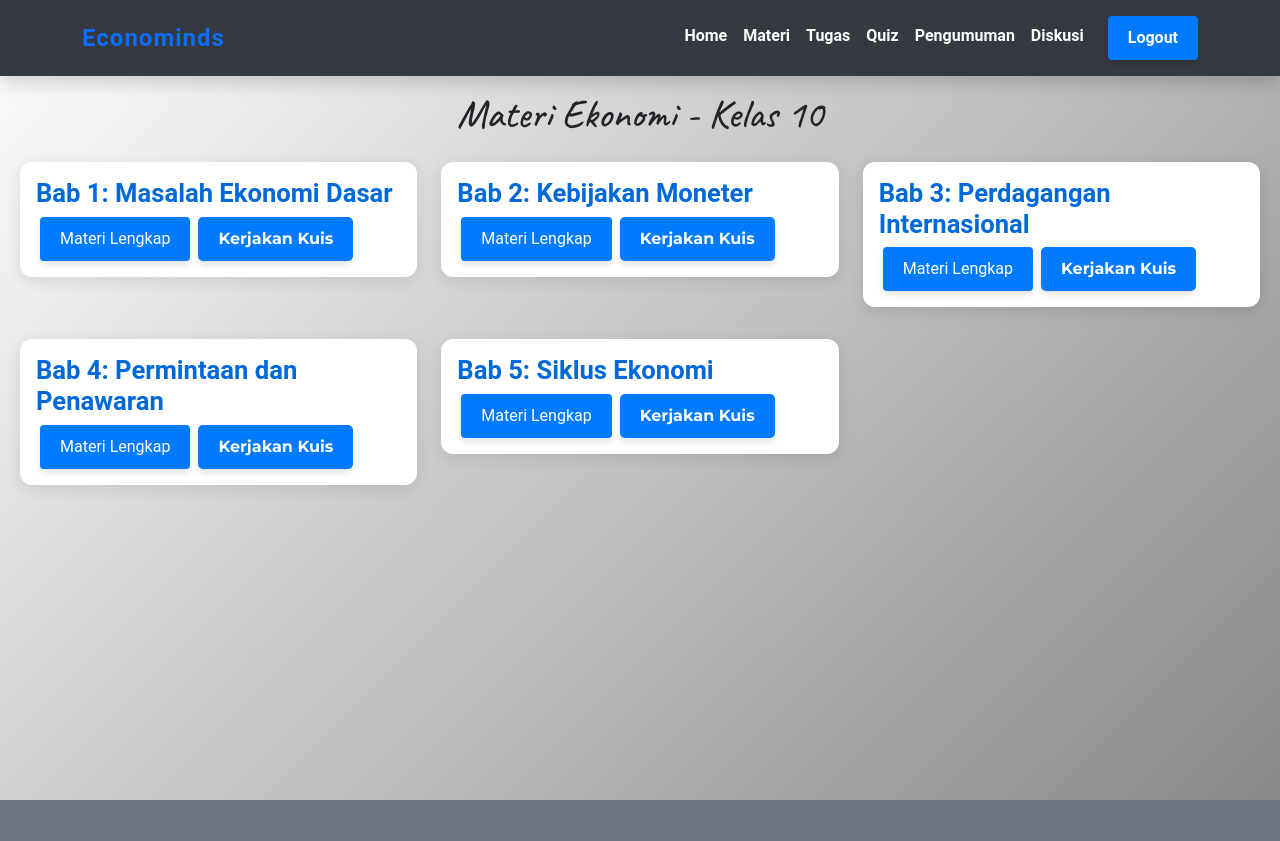
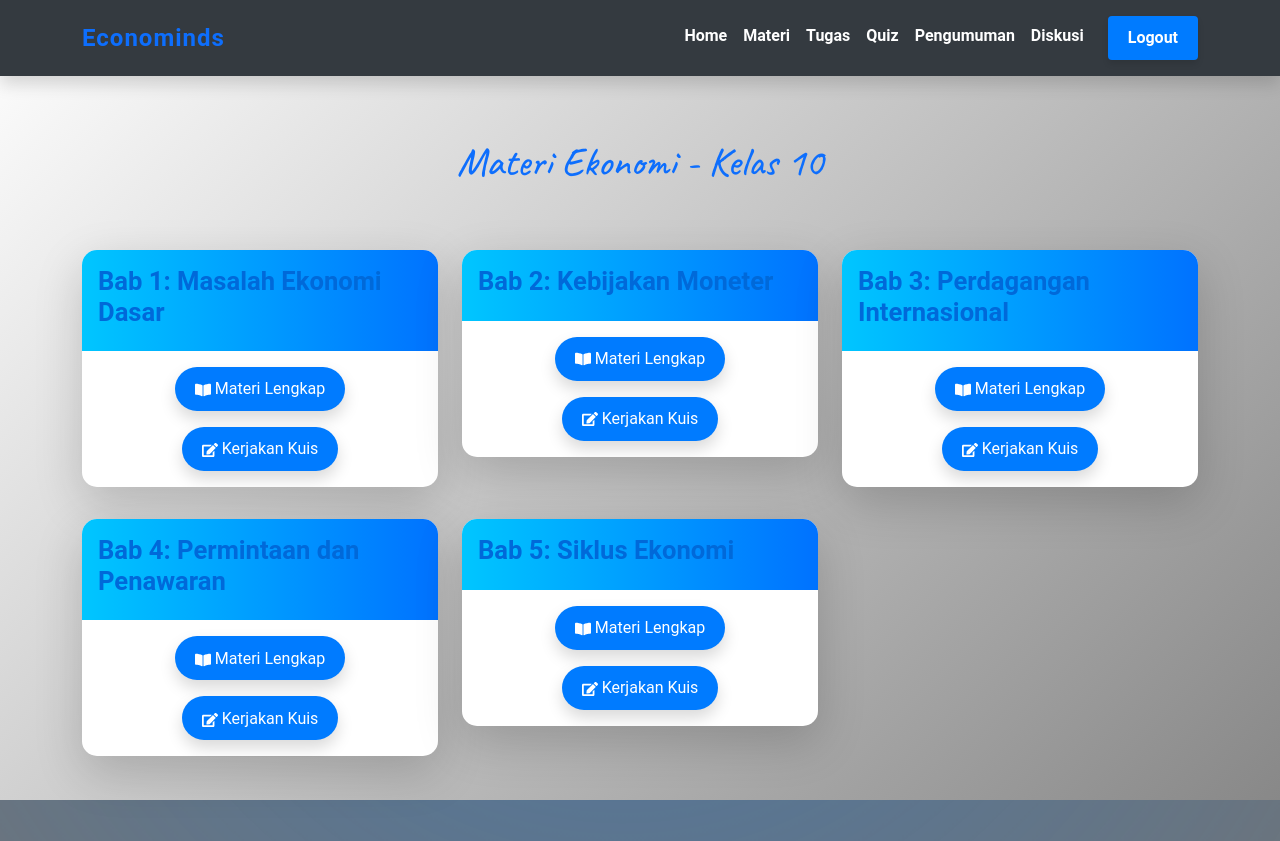
Before and after one commit to aldifnbb/web-proyek, a React (Create React App) app: page /materi in a window 1280 px wide. Before the commit the page ends 800 px from the top, so only its background shows below. Built offline with nearby package versions, Linux system fonts and the light colour scheme.

Commit message:
update bab1,dashboard,materi

```diff
--- a/package.json
+++ b/package.json
@@ -11,8 +11,10 @@
     "font-awesome": "^4.7.0",
     "react": "^18.3.1",
     "react-dom": "^18.3.1",
+    "react-icons": "^5.3.0",
     "react-router-dom": "^6.28.0",
     "react-scripts": "5.0.1",
+    "reactstrap": "^9.2.3",
     "web-vitals": "^2.1.4"
   },
   "scripts": {
--- a/src/pages/Dashboard.js
+++ b/src/pages/Dashboard.js
@@ -11,10 +11,9 @@ function Dashboard() {
 
   return (
     <div className="dashboard">
-      {/* Navbar */}
+
       <Navbar />
 
-      {/* Hero Section */}
       <section
         className="hero vh-100 d-flex flex-column justify-content-center align-items-center text-white"
         style={{
@@ -33,7 +32,6 @@ function Dashboard() {
         </div>
       </section>
 
-      {/* Explore Section */}
       <section className="explore py-5 bg-dark text-white">
         <div className="container">
           <div className="text-center mb-5">
@@ -116,7 +114,6 @@ function Dashboard() {
         </div>
       </section>
 
-      {/* Gallery Section */}
       <section className="gallery py-5">
         <div className="container">
           <div className="text-center text-white">
@@ -145,7 +142,6 @@ function Dashboard() {
         </div>
       </section>
 
-      {/* Footer */}
       <footer className="footer bg-dark text-white py-5">
         <div className="container">
           <div className="row">
--- a/src/pages/Materi.css
+++ b/src/pages/Materi.css
@@ -20,3 +20,53 @@
 .btn-info:hover {
     background-color: #138496;
 }
+
+/* Materi.css */
+.animated-background {
+    position: absolute;
+    top: 0;
+    left: 0;
+    width: 100%;
+    height: 100%;
+    background: radial-gradient(circle, rgba(0, 123, 255, 0.3), transparent);
+    animation: backgroundAnimation 10s linear infinite;
+    z-index: -1;
+    pointer-events: none;
+}
+
+@keyframes backgroundAnimation {
+    0% {
+        transform: translate(0, 0) scale(1);
+    }
+    50% {
+        transform: translate(-20px, -20px) scale(1.1);
+    }
+    100% {
+        transform: translate(0, 0) scale(1);
+    }
+}
+
+.chapter-card:hover {
+    transform: translateY(-10px);
+    box-shadow: 0 12px 20px rgba(0, 0, 0, 0.15);
+}
+
+.chapter-1-header {
+    background: linear-gradient(to right, #ff7e5f, #feb47b);
+}
+
+.chapter-2-header {
+    background: linear-gradient(to right, #6a11cb, #2575fc);
+}
+
+.chapter-3-header {
+    background: linear-gradient(to right, #ff9966, #ff5e62);
+}
+
+.chapter-4-header {
+    background: linear-gradient(to right, #00c6ff, #0072ff);
+}
+
+.chapter-5-header {
+    background: linear-gradient(to right, #f7971e, #ffd200);
+}
--- a/src/pages/Materi.js
+++ b/src/pages/Materi.js
@@ -1,6 +1,10 @@
-import React from "react";
-import { useNavigate } from "react-router-dom"
+import React, { useEffect } from "react";
+import { useNavigate } from "react-router-dom";
 import Navbar from "../components/Navbar";
+import { Card, CardBody, CardTitle, Button, Container, Row, Col } from "reactstrap";
+import AOS from "aos";
+import "aos/dist/aos.css";
+import { FaBookOpen, FaEdit } from "react-icons/fa";
 import "./Materi.css";
 
 const Materi = () => {
@@ -14,6 +18,15 @@ const Materi = () => {
         5: { title: "Siklus Ekonomi" },
     };
 
+    useEffect(() => {
+        // Initialize AOS
+        AOS.init({
+            duration: 1000,
+            easing: "ease-in-out",
+            once: true,
+        });
+    }, []);
+
     const goToChapter = (chapter) => {
         navigate(`/bab${chapter}`);
     };
@@ -23,32 +36,49 @@ const Materi = () => {
     };
 
     return (
-        <div className="materi-container">
+        <div className="materi-container" style={{ position: "relative", overflow: "hidden" }}>
             <Navbar />
-            <h1>Materi Ekonomi - Kelas 10</h1>
-            <div className="row">
+            <div className="animated-background"></div>
+            <Container className="py-5">
+                <h1 className="text-center mb-5 text-primary" data-aos="fade-down">
+                    Materi Ekonomi - Kelas 10
+                </h1>
+                <Row>
                     {Object.entries(chapters).map(([chapter, data]) => (
-                    <div key={chapter} className="col-md-6 col-lg-4 my-3">
-                        <div className={`card chapter-card chapter-${chapter}`}>
-                            <div className="card-body">
-                                <h5 className="card-title">{`Bab ${chapter}: ${data.title}`}</h5>
-                                <button
-                                    className="btn btn-info mx-1"
+                        <Col key={chapter} md="6" lg="4" className="my-3" data-aos="zoom-in">
+                            <Card className="shadow-lg chapter-card border-0" style={{ borderRadius: "15px", overflow: "hidden", transition: "transform 0.3s ease-in-out" }}>
+                                <div className={`chapter-${chapter}-header text-white p-3`} style={{ background: `linear-gradient(to right, #00c6ff, #0072ff)` }}>
+                                    <CardTitle tag="h5">{`Bab ${chapter}: ${data.title}`}</CardTitle>
+                                </div>
+                                <CardBody className="text-center">
+                                    <Button
+                                        color="info"
+                                        outline
+                                        className="btn-block mb-3 shadow"
                                         onClick={() => goToChapter(chapter)}
+                                        style={{ borderRadius: "30px", transition: "all 0.2s ease-in-out" }}
+                                        onMouseOver={(e) => e.target.style.transform = "scale(1.1)"}
+                                        onMouseOut={(e) => e.target.style.transform = "scale(1)"}
                                     >
-                                    Materi Lengkap
-                                </button>
-                                <button
-                                    className="btn btn-primary mx-1"
+                                        <FaBookOpen className="mr-2" /> Materi Lengkap
+                                    </Button>
+                                    <Button
+                                        color="primary"
+                                        outline
+                                        className="btn-block shadow"
                                         onClick={() => goToQuiz(chapter)}
+                                        style={{ borderRadius: "30px", transition: "all 0.2s ease-in-out" }}
+                                        onMouseOver={(e) => e.target.style.transform = "scale(1.1)"}
+                                        onMouseOut={(e) => e.target.style.transform = "scale(1)"}
                                     >
-                                    Kerjakan Kuis
-                                </button>
-                            </div>
-                        </div>
-                    </div>
+                                        <FaEdit className="mr-2" /> Kerjakan Kuis
+                                    </Button>
+                                </CardBody>
+                            </Card>
+                        </Col>
                     ))}
-            </div>
+                </Row>
+            </Container>
         </div>
     );
 };
```
Also changed, not shown: src/pages/Bab1.js (+141 -40 lines), 1 other file (tests, documents, lock files or other folders). Lines whose indentation alone changed are shown as unchanged.
